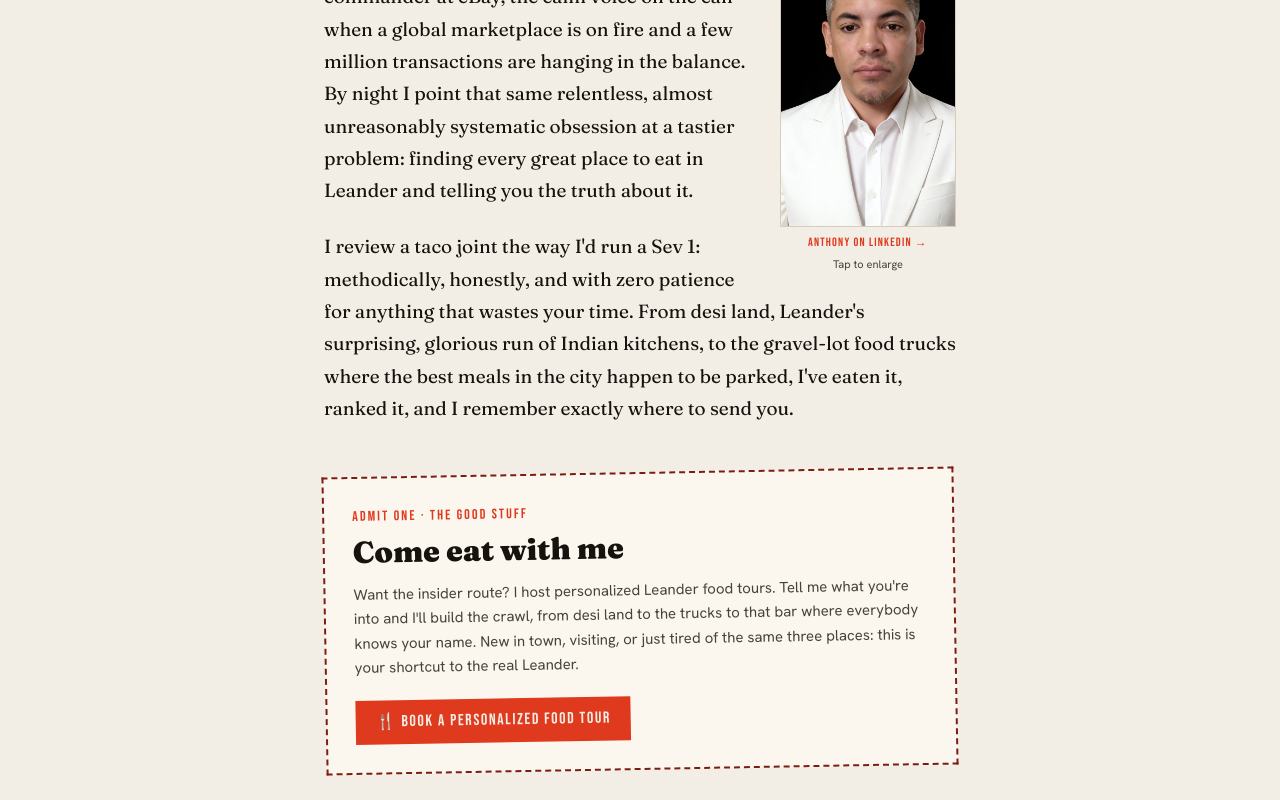
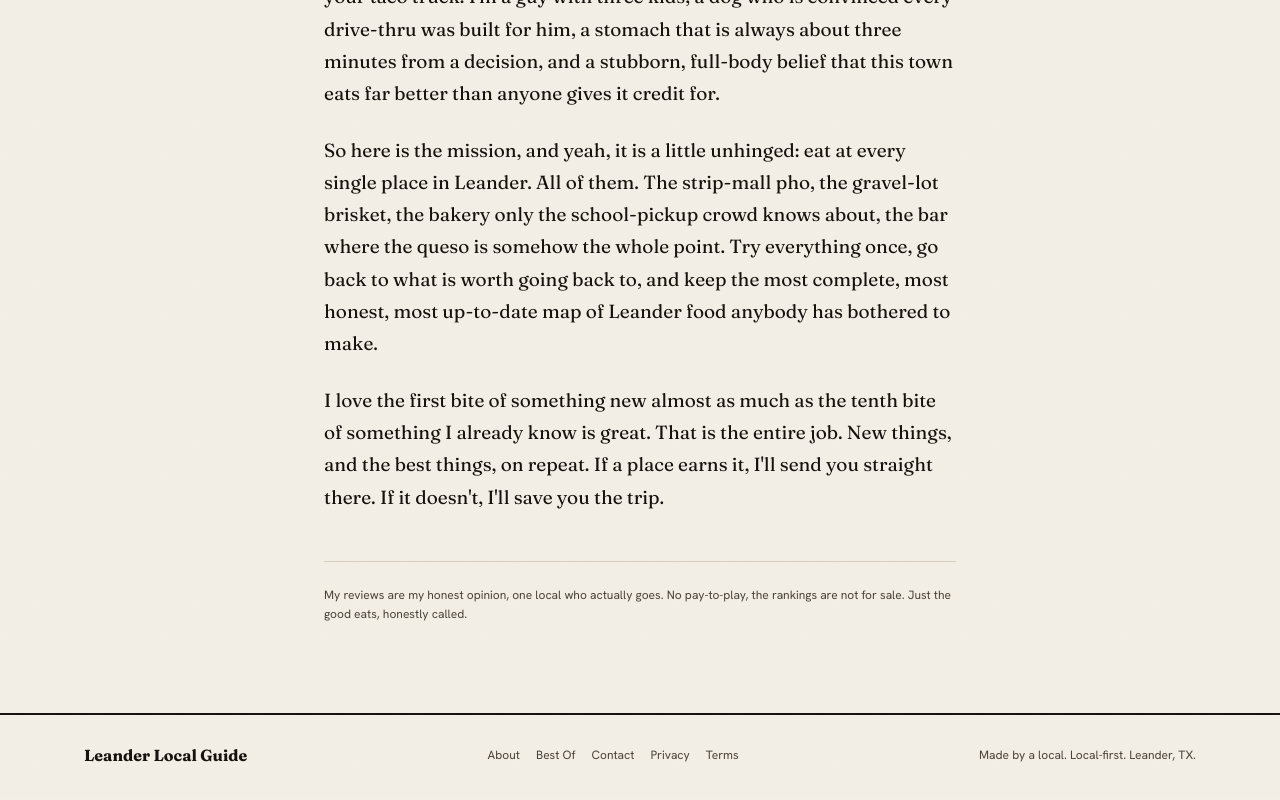
Before and after one commit to mrantbanks/leander-local-guide, a Next.js app: page /about in a window 1280 px wide. Shown: the part 940-1740 px from the top of the page. Built offline with nearby package versions, Linux system fonts and the light colour scheme.

Commit message:
About: rewrite bio (Leander dad/foodie on a mission; drop eBay/SRE), remove photo + LinkedIn, remove food-tour CTA

```diff
--- a/app/about/page.tsx
+++ b/app/about/page.tsx
@@ -1,15 +1,12 @@
 import PageHero from '@/components/PageHero';
 import SiteFooter from '@/components/SiteFooter';
-import ZoomImage from '@/components/ZoomImage';
 
 export const metadata = {
   title: 'About Anthony Martinez',
   description:
-    'Anthony Martinez is The Leander Local: a site reliability engineer at eBay by day, and the local food critic behind The Leander Local Guide. Honest, first-hand reviews of every spot in Leander, Texas.',
+    'Anthony Martinez lives in Leander, Texas with three kids, a dog, and a permanent appetite. The mission: eat at every restaurant in town and keep the most complete, honest, up-to-date guide to Leander food.',
   alternates: { canonical: '/about' },
 };
-
-const CONTACT_EMAIL = 'Anthony@leanderlocalguide.com';
 
 export default function AboutPage() {
   return (
@@ -37,46 +34,27 @@ export default function AboutPage() {
         </p>
 
         <h2 className="font-stamp uppercase tracking-[0.15em] text-chile text-sm !mt-12 !mb-2">Your guide</h2>
-        <div className="sm:float-right sm:ml-6 sm:mb-3 w-full sm:w-44 max-w-[15rem] mx-auto">
-          <ZoomImage src="/anthony.webp" alt="Anthony Martinez, The Leander Local" width={1280} height={2278} className="w-full h-auto border border-rule grayscale-[0.1]" />
-          <a href="https://www.linkedin.com/in/anthony-m-493b2691/" target="_blank" rel="noopener noreferrer" className="mt-2 block text-center font-stamp uppercase tracking-[0.1em] text-xs text-chile hover:text-oxblood">
-            Anthony on LinkedIn →
-          </a>
-          <p className="mt-1 text-center font-ui text-[11px] text-ink-soft">Tap to enlarge</p>
-        </div>
         <p>
-          I&apos;m Anthony Martinez, and I live here. By day I&apos;m a site reliability engineer and incident
-          commander at eBay, the calm voice on the call when a global marketplace is on fire and a few
-          million transactions are hanging in the balance. By night I point that same relentless,
-          almost unreasonably systematic obsession at a tastier problem: finding every great place to
-          eat in Leander and telling you the truth about it.
+          I&apos;m Anthony Martinez, and I live right here in Leander. I&apos;m not a chef. I&apos;m not a critic
+          parachuted in from some glossy magazine to sneer at your taco truck. I&apos;m a guy with three
+          kids, a dog who is convinced every drive-thru was built for him, a stomach that is always
+          about three minutes from a decision, and a stubborn, full-body belief that this town eats
+          far better than anyone gives it credit for.
         </p>
         <p>
-          I review a taco joint the way I&apos;d run a Sev&nbsp;1: methodically, honestly, and with zero
-          patience for anything that wastes your time. From desi land, Leander&apos;s surprising, glorious
-          run of Indian kitchens, to the gravel-lot food trucks where the best meals in the city
-          happen to be parked, I&apos;ve eaten it, ranked it, and I remember exactly where to send you.
+          So here is the mission, and yeah, it is a little unhinged: eat at every single place in
+          Leander. All of them. The strip-mall pho, the gravel-lot brisket, the bakery only the
+          school-pickup crowd knows about, the bar where the queso is somehow the whole point. Try
+          everything once, go back to what is worth going back to, and keep the most complete, most
+          honest, most up-to-date map of Leander food anybody has bothered to make.
+        </p>
+        <p>
+          I love the first bite of something new almost as much as the tenth bite of something I
+          already know is great. That is the entire job. New things, and the best things, on repeat.
+          If a place earns it, I&apos;ll send you straight there. If it doesn&apos;t, I&apos;ll save you the trip.
         </p>
 
-        {/* Food-tour CTA */}
-        <div className="!mt-12 border-2 border-dashed border-oxblood bg-paper-raised p-7 -rotate-1">
-          <p className="font-stamp uppercase tracking-[0.15em] text-chile text-sm mb-2">Admit one · The good stuff</p>
-          <h2 className="font-display font-black text-3xl text-ink">Come eat with me</h2>
-          <p className="mt-3 font-ui text-[15px] leading-relaxed text-ink-soft">
-            Want the insider route? I host personalized Leander food tours. Tell me what you&apos;re into
-            and I&apos;ll build the crawl, from desi land to the trucks to that bar where everybody knows
-            your name. New in town, visiting, or just tired of the same three places: this is your
-            shortcut to the real Leander.
-          </p>
-          <a
-            href={`mailto:${CONTACT_EMAIL}?subject=Leander%20Food%20Tour`}
-            className="mt-5 inline-flex items-center gap-2 px-5 py-2.5 font-stamp uppercase tracking-[0.1em] text-base bg-chile text-paper hover:bg-oxblood transition-colors"
-          >
-            🍴 Book a personalized food tour
-          </a>
-        </div>
-
-        <p className="!mt-10 pt-6 font-ui text-xs text-ink-soft leading-relaxed border-t border-rule">
+        <p className="!mt-12 pt-6 font-ui text-xs text-ink-soft leading-relaxed border-t border-rule">
           My reviews are my honest opinion, one local who actually goes. No pay-to-play, the rankings
           are not for sale. Just the good eats, honestly called.
         </p>
```
